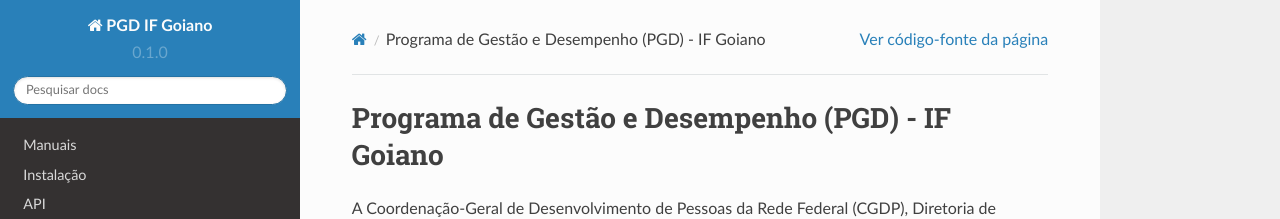
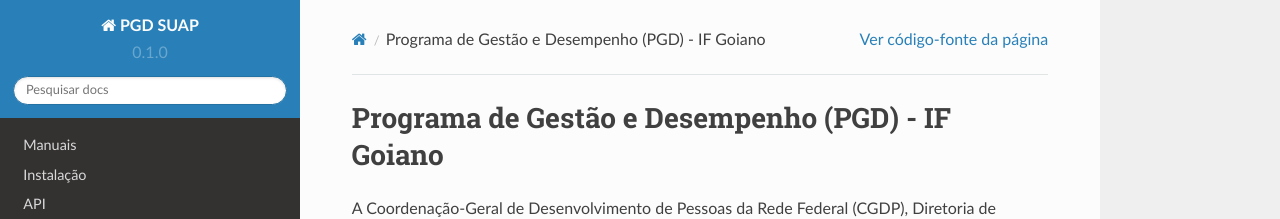
Before and after one commit to csi-ifgoiano/pgdsuap, a Sphinx documentation site: the page built from docs/source/index.rst, in a window 1280 px wide. Shown: the top 219 px of the page. Built offline with Sphinx 7.4.7 and the Read the Docs theme 2.0.0, drawn with Linux system fonts in a browser that asks for light colours.

Commit message:
Update conf.py

```diff
--- a/docs/source/conf.py
+++ b/docs/source/conf.py
@@ -2,7 +2,7 @@
 
 # -- Project information
 
-project = 'PGD IF Goiano'
+project = 'PGD SUAP'
 copyright = '2022, CSI'
 author = 'Coordenação de Sistemas de Informação'
 
```
